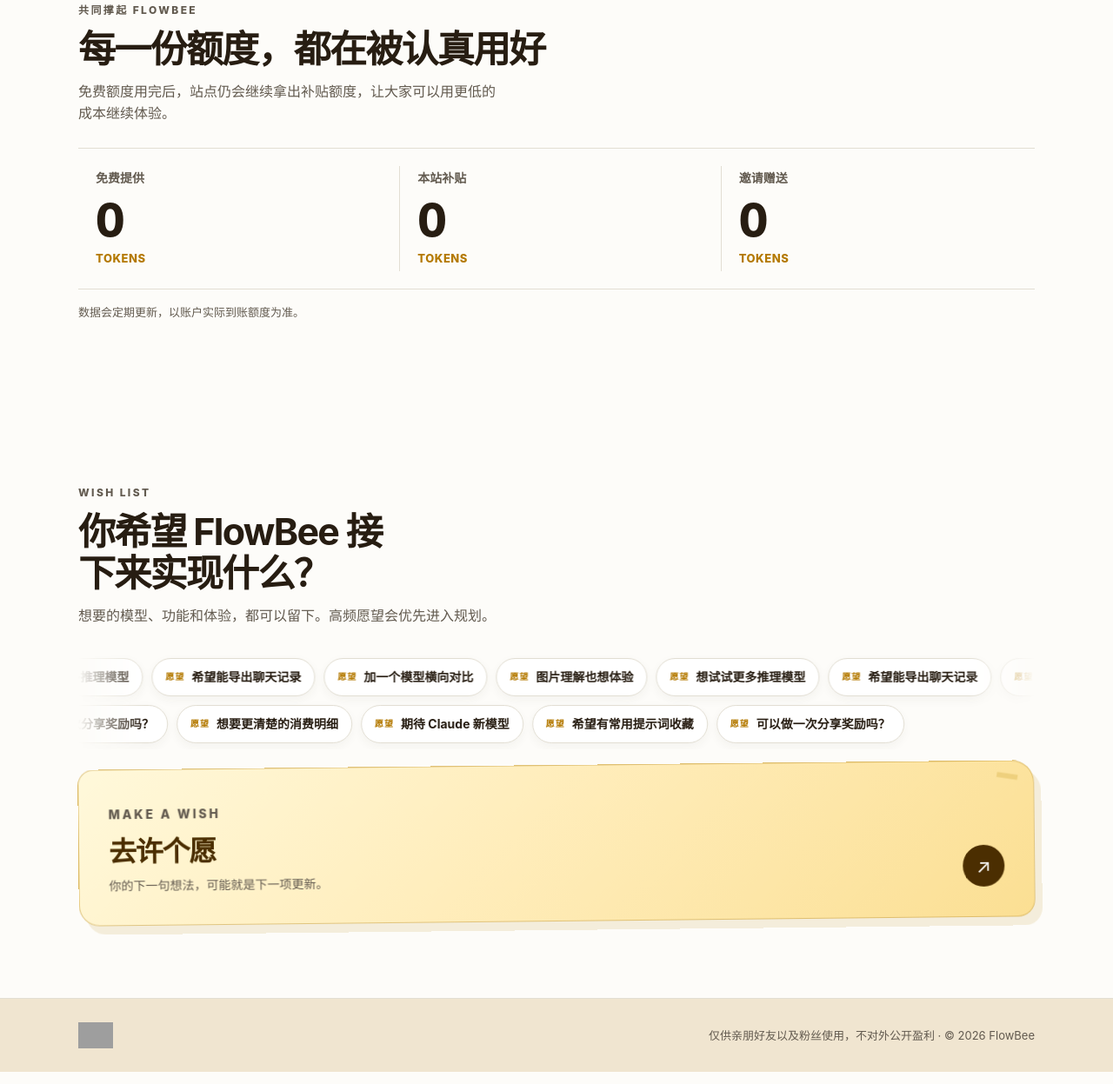
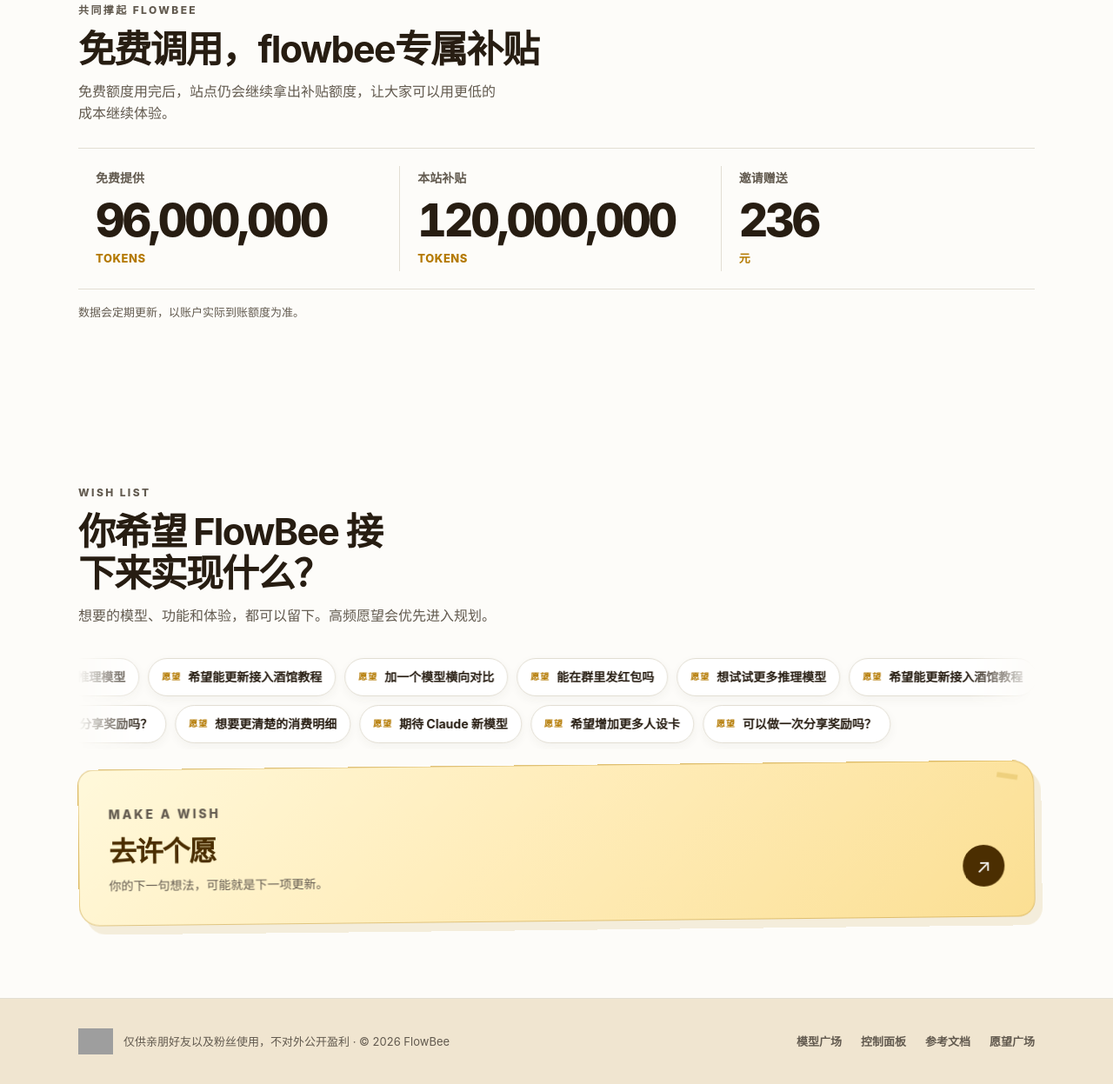
Before and after one commit to leicanxi/flowbee-homepage, a plain HTML site: page index.html in a window 1280 px wide. Shown: the part 571-1818 px from the top of the page at 87% size. Drawn offline with Linux system fonts and the light colour scheme; grey boxes are pictures that could not be loaded.

Commit message:
homepage polish: 悬浮辉光、导航栏换 logo、新增 favicon、子站 URL 校正

```diff
--- a/index.html
+++ b/index.html
@@ -5,6 +5,7 @@
   <meta name="viewport" content="width=device-width, initial-scale=1, viewport-fit=cover">
   <meta name="theme-color" content="#faf8f2">
   <title>FlowBee · 贴心服务，温暖接入</title>
+  <link rel="icon" href="https://img.remit.ee/api/file/BQACAgUAAyEGAASHRsPbAAEZxkFqjFfnBZM5o9Nv97y2PmMZr3TC9AAC_TMAAg-uYVRsP0CpUPcQPj0E.png">
   <style>
     :host, :root {
       color-scheme: light;
@@ -33,7 +34,7 @@
     .site-nav { position: absolute; z-index: 10; top: 0; left: 0; right: 0; }
     .nav-inner { min-height: 68px; display: flex; align-items: center; justify-content: space-between; gap: 16px; }
     .nav-brand { display: inline-flex; align-items: center; gap: 9px; color: var(--ink); font-size: 17px; font-weight: 850; letter-spacing: -.04em; text-decoration: none; }
-    .nav-mark { width: 22px; aspect-ratio: 1 / .92; display: grid; place-items: center; clip-path: polygon(25% 5%,75% 5%,100% 50%,75% 95%,25% 95%,0 50%); background: linear-gradient(180deg, oklch(.86 .12 92), var(--accent)); color: var(--accent-ink); font-size: 12px; }
+    .nav-mark-img { width: 27px; height: 27px; border-radius: 7px; object-fit: contain; }
     .nav-links { display: none; align-items: center; gap: 24px; margin-left: auto; }
     .nav-link { position: relative; color: var(--muted); font-size: 14px; font-weight: 700; text-decoration: none; }
     .nav-link::after { content: ""; position: absolute; left: 0; right: 0; bottom: -5px; height: 1.5px; background: var(--accent-deep); border-radius: 9px; transform: scaleX(0); transition: transform .22s var(--ease); }
@@ -47,8 +48,8 @@
     .hero-copy { max-width: 34ch; margin-top: 20px; color: var(--muted); font-size: clamp(16px, 2vw, 20px); font-weight: 600; }
     .hero-actions { display: flex; flex-wrap: wrap; gap: 12px; margin-top: 27px; }
     .hero-art { display: grid; place-items: center; position: relative; min-height: 202px; }
-    .api-journey { --pulse-mid: 132px; --pulse-end: 276px; position: relative; width: min(100%, 440px); min-height: 194px; padding: 24px 18px 14px; overflow: hidden; }
-    .api-journey::before { content: ""; position: absolute; inset: 8px -10px 0; background: radial-gradient(55% 70% at 54% 70%, oklch(.9 .08 90 / .72), transparent 72%); pointer-events: none; }
+    .api-journey { --pulse-mid: 132px; --pulse-end: 276px; position: relative; width: min(100%, 440px); min-height: 194px; padding: 24px 18px 22px; overflow: visible; }
+    .api-journey::before { content: ""; position: absolute; inset: -28px -34px -42px; background: radial-gradient(58% 66% at 54% 56%, oklch(.97 .06 92 / .92), oklch(.93 .075 90 / .5) 50%, transparent 80%); filter: blur(8px); pointer-events: none; z-index: 0; }
     .journey-meta, .journey-url, .journey-response, .journey-route { position: relative; z-index: 1; }
     .journey-meta { color: var(--muted); font-size: 11px; font-weight: 800; letter-spacing: .15em; text-transform: uppercase; }
     .journey-url { margin-top: 7px; font-size: clamp(20px, 5.5vw, 29px); font-weight: 800; letter-spacing: -.05em; white-space: nowrap; }
@@ -101,14 +102,17 @@
     .wish-cta .send { display: grid; place-items: center; width: 48px; height: 48px; border-radius: 50%; background: var(--accent-ink); color: #fff; font-size: 22px; transition: transform .2s var(--ease); }
     .wish-cta:hover .send { transform: translate(3px, -3px) rotate(-12deg); }
     @keyframes drift { to { transform: translateX(-50%); } }
-    @property --count { syntax: '<integer>'; initial-value: 0; inherits: false; }
-    .stat-number { --count: 0; font-size: 0; counter-reset: token var(--count); }
-    .stat-number::before { content: counter(token); color: var(--ink); font-size: clamp(18px, 5.8vw, 52px); }
-    @media (prefers-reduced-motion: no-preference) { .stat-number { animation: count-up 1s .12s var(--ease) both; } .stat-card::after { animation: token-ripple .85s .64s var(--ease) both; } .stat-card:nth-child(2)::after { animation-delay: .72s; } .stat-card:nth-child(3)::after { animation-delay: .8s; } @keyframes count-up { to { --count: var(--target); } } @keyframes token-ripple { 0% { opacity: .58; transform: translateX(-50%) scale(.45); } 100% { opacity: 0; transform: translateX(-50%) scale(4.2); } } }
+    /* 数字由页尾内联脚本按各 .stat-number 的 data-target 动画，并用 toLocaleString 加千位分隔符渲染。 */
+    @media (prefers-reduced-motion: no-preference) { .stat-card::after { animation: token-ripple .85s .64s var(--ease) both; } .stat-card:nth-child(2)::after { animation-delay: .72s; } .stat-card:nth-child(3)::after { animation-delay: .8s; } @keyframes token-ripple { 0% { opacity: .58; transform: translateX(-50%) scale(.45); } 100% { opacity: 0; transform: translateX(-50%) scale(4.2); } } }
 
     footer { border-top: 1px solid var(--line); background: var(--warm); }
-    .footer-inner { display: flex; justify-content: space-between; align-items: center; flex-wrap: wrap; gap: 14px; padding-block: 27px; color: var(--muted); font-size: 13px; }
-    .footer-inner img { width: auto; height: 30px; }
+    .footer-inner { display: flex; justify-content: space-between; align-items: center; flex-wrap: wrap; gap: 20px 32px; padding-block: 34px; color: var(--muted); font-size: 13px; }
+    .footer-brand { display: flex; align-items: center; gap: 12px; }
+    .footer-brand img { width: auto; height: 30px; }
+    .footer-brand p { margin: 0; }
+    .footer-links { display: flex; flex-wrap: wrap; gap: 10px 22px; }
+    .footer-links a { color: var(--muted); font-weight: 700; text-decoration: none; transition: color .2s var(--ease); }
+    .footer-links a:hover { color: var(--accent-deep); }
 
     @media (min-width: 720px) { .nav-inner { min-height: 76px; } .nav-links { display: flex; } .support-panel { padding-block: 42px; } .wish-cta { min-height: 180px; padding: 34px; } }
     @media (min-width: 1024px) { .container { padding-inline: 40px; } .hero-grid { grid-template-columns: 1.12fr .88fr; align-items: center; } .hero-art { min-height: 310px; } .api-journey { --pulse-mid: 160px; --pulse-end: 340px; min-height: 230px; padding: 28px 24px 18px; } .section { padding-block: 88px; } .impact { padding-top: 25px; } .support-panel { grid-template-columns: 1fr auto; align-items: center; } .stat-card { padding-inline: 20px; } }
@@ -119,14 +123,14 @@
       @keyframes request-travel { 0%, 10% { transform: translate(0, 0); opacity: 0; } 18% { opacity: 1; } 38% { transform: translate(var(--pulse-mid), -44px); } 60% { transform: translate(var(--pulse-end), 3px); opacity: 1; } 70%, 100% { transform: translate(var(--pulse-end), 3px); opacity: 0; } }
       @keyframes response-glow { 0%, 58% { transform: scale(.72); opacity: .5; } 67% { transform: scale(1.35); opacity: 1; } 78%, 100% { transform: scale(1); opacity: 1; } }
     }
-    @media (prefers-reduced-motion: reduce) { html { scroll-behavior: auto; } *, *::before, *::after { animation-duration: .01ms !important; animation-iteration-count: 1 !important; transition-duration: .01ms !important; } .stat-number { --count: var(--target); } }
+    @media (prefers-reduced-motion: reduce) { html { scroll-behavior: auto; } *, *::before, *::after { animation-duration: .01ms !important; animation-iteration-count: 1 !important; transition-duration: .01ms !important; } }
   </style>
 </head>
 <body>
   <header class="site-nav">
     <div class="container nav-inner">
-      <a class="nav-brand" href="https://flowbee.top/" aria-label="返回 FlowBee 首页"><span class="nav-mark" aria-hidden="true">F</span><span>FlowBee</span></a>
-      <nav class="nav-links" aria-label="主导航"><a class="nav-link" href="https://docs.flowbee.top/">使用文档</a><a class="nav-link" href="https://flowbee.top/console">控制台</a><a class="nav-link" href="#wish-title">愿望清单</a></nav>
+      <a class="nav-brand" href="https://flowbee.top/" aria-label="返回 FlowBee 首页"><img class="nav-mark-img" src="https://img.remit.ee/api/file/BQACAgUAAyEGAASHRsPbAAEZxkFqjFfnBZM5o9Nv97y2PmMZr3TC9AAC_TMAAg-uYVRsP0CpUPcQPj0E.png" alt="FlowBee"><span>FlowBee</span></a>
+      <nav class="nav-links" aria-label="主导航"><a class="nav-link" href="https://docs.flowbee.top/">使用文档</a><a class="nav-link" href="https://flowbee.top/dashboard">控制台</a><a class="nav-link" href="#wish-title">愿望清单</a></nav>
       <a class="button button-primary nav-login" href="https://flowbee.top/sign-in">登录</a>
     </div>
   </header>
@@ -159,18 +163,18 @@
       </div>
     </section>
 
-    <!-- 手动修改下方每个数字：style 中的 --target 不要带逗号，标签文字可带逗号便于读屏。 -->
+    <!-- 手动修改下方每个数字：改各 <strong class="stat-number"> 的 data-target（纯整数，不带逗号）；单位在对应 <span class="stat-unit"> 内改。页尾脚本负责动画与千位分隔。 -->
     <section class="section impact" aria-labelledby="impact-title">
       <div class="container">
         <div class="section-heading">
           <p class="eyebrow">共同撑起 FlowBee</p>
-          <h2 id="impact-title">每一份额度，都在被认真用好</h2>
+          <h2 id="impact-title">免费调用，flowbee专属补贴</h2>
           <p>免费额度用完后，站点仍会继续拿出补贴额度，让大家可以用更低的成本继续体验。</p>
         </div>
         <div class="stats" aria-live="polite">
-          <article class="stat-card"><p class="stat-label">免费提供</p><strong class="stat-number" style="--target: 0">0</strong><span class="stat-unit">Tokens</span></article>
-          <article class="stat-card"><p class="stat-label">本站补贴</p><strong class="stat-number" style="--target: 0">0</strong><span class="stat-unit">Tokens</span></article>
-          <article class="stat-card"><p class="stat-label">邀请赠送</p><strong class="stat-number" style="--target: 0">0</strong><span class="stat-unit">Tokens</span></article>
+          <article class="stat-card"><p class="stat-label">免费提供</p><strong class="stat-number" data-target="96000000">0</strong><span class="stat-unit">Tokens</span></article>
+          <article class="stat-card"><p class="stat-label">本站补贴</p><strong class="stat-number" data-target="120000000">0</strong><span class="stat-unit">Tokens</span></article>
+          <article class="stat-card"><p class="stat-label">邀请赠送</p><strong class="stat-number" data-target="236">0</strong><span class="stat-unit">元</span></article>
         </div>
         <p class="stats-status">数据会定期更新，以账户实际到账额度为准。</p>
       </div>
@@ -195,20 +199,51 @@
           <div class="wish-marquee" aria-label="社区愿望墙" aria-live="off">
             <!-- 直接增删或修改下面的 span，即可人工维护愿望内容。每行重复一遍用于无缝循环。 -->
             <div class="wish-track">
-              <span class="wish">想试试更多推理模型</span><span class="wish">希望能导出聊天记录</span><span class="wish">加一个模型横向对比</span><span class="wish">图片理解也想体验</span>
-              <span class="wish">想试试更多推理模型</span><span class="wish">希望能导出聊天记录</span><span class="wish">加一个模型横向对比</span><span class="wish">图片理解也想体验</span>
+              <span class="wish">想试试更多推理模型</span><span class="wish">希望能更新接入酒馆教程</span><span class="wish">加一个模型横向对比</span><span class="wish">能在群里发红包吗</span>
+              <span class="wish">想试试更多推理模型</span><span class="wish">希望能更新接入酒馆教程</span><span class="wish">加一个模型横向对比</span><span class="wish">能在群里发红包吗</span>
             </div>
             <div class="wish-track wish-track--reverse">
-              <span class="wish">想要更清楚的消费明细</span><span class="wish">期待 Claude 新模型</span><span class="wish">希望有常用提示词收藏</span><span class="wish">可以做一次分享奖励吗？</span>
-              <span class="wish">想要更清楚的消费明细</span><span class="wish">期待 Claude 新模型</span><span class="wish">希望有常用提示词收藏</span><span class="wish">可以做一次分享奖励吗？</span>
+              <span class="wish">想要更清楚的消费明细</span><span class="wish">期待 Claude 新模型</span><span class="wish">希望增加更多人设卡</span><span class="wish">可以做一次分享奖励吗？</span>
+              <span class="wish">想要更清楚的消费明细</span><span class="wish">期待 Claude 新模型</span><span class="wish">希望增加更多人设卡</span><span class="wish">可以做一次分享奖励吗？</span>
             </div>
           </div>
           <!-- 这里替换为许愿页面、问卷或社群收集入口的真实链接。 -->
-          <a class="wish-cta" href="https://flowbee.top/wishes" aria-label="前往愿望清单，提交建议"><span><p class="eyebrow">MAKE A WISH</p><h3>去许个愿</h3><p>你的下一句想法，可能就是下一项更新。</p></span><span class="send" aria-hidden="true">↗</span></a>
+          <a class="wish-cta" href="https://wish.flowbee.top" aria-label="前往愿望清单，提交建议"><span><p class="eyebrow">MAKE A WISH</p><h3>去许个愿</h3><p>你的下一句想法，可能就是下一项更新。</p></span><span class="send" aria-hidden="true">↗</span></a>
         </div>
       </div>
     </section>
   </main>
-  <footer><div class="container footer-inner"><img src="https://img.remit.ee/api/file/BQACAgUAAyEGAASHRsPbAAEYyeFqdl3iafKeZm7Li2b7ifMBITS33gACWS4AAvmbsFe4y59XKn2RXD0E.png" alt="FlowBee"><p>仅供亲朋好友以及粉丝使用，不对外公开盈利 · © 2026 FlowBee</p></div></footer>
+  <footer>
+    <div class="container footer-inner">
+      <div class="footer-brand">
+        <img src="https://img.remit.ee/api/file/BQACAgUAAyEGAASHRsPbAAEZxkFqjFfnBZM5o9Nv97y2PmMZr3TC9AAC_TMAAg-uYVRsP0CpUPcQPj0E.png" alt="FlowBee">
+        <p>仅供亲朋好友以及粉丝使用，不对外公开盈利 · © 2026 FlowBee</p>
+      </div>
+      <nav class="footer-links" aria-label="子站导航">
+        <a href="https://flowbee.top/pricing">模型广场</a>
+        <a href="https://flowbee.top/dashboard">控制面板</a>
+        <a href="https://docs.flowbee.top/">参考文档</a>
+        <a href="https://wish.flowbee.top">愿望广场</a>
+      </nav>
+    </div>
+  </footer>
+  <script>
+    (function () {
+      var reduce = window.matchMedia('(prefers-reduced-motion: reduce)').matches;
+      document.querySelectorAll('.stat-number').forEach(function (el) {
+        var target = parseInt(el.getAttribute('data-target'), 10) || 0;
+        if (reduce) { el.textContent = target.toLocaleString('zh-CN'); return; }
+        var dur = 1100, start = null;
+        function step(ts) {
+          if (start === null) start = ts;
+          var p = Math.min((ts - start) / dur, 1);
+          var eased = 1 - Math.pow(1 - p, 3);
+          el.textContent = Math.round(target * eased).toLocaleString('zh-CN');
+          if (p < 1) requestAnimationFrame(step);
+        }
+        requestAnimationFrame(step);
+      });
+    })();
+  </script>
 </body>
 </html>
```
Also changed, not shown: 1 other file.
